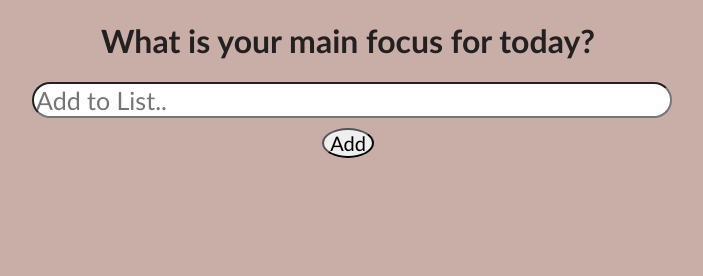
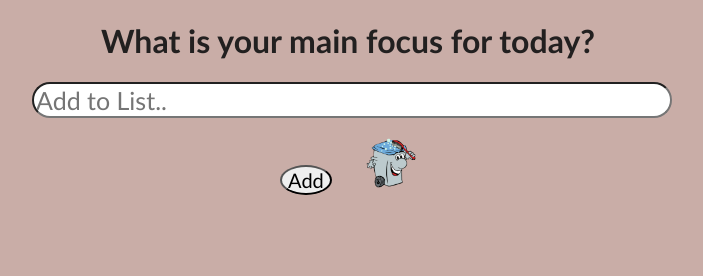
Before and after one commit to JasminAtay/To_Do_App, a plain HTML site: page index.html in a window 1280 px wide. Shown: the whole page, without its empty margins (292-995 px from the left). Drawn offline with Linux system fonts and the light colour scheme.

Commit message:
deleteAll button added

```diff
--- a/index.css
+++ b/index.css
@@ -60,3 +60,9 @@ body {
     text-decoration: line-through;
     text-decoration-color: rgb(34,32,32);
 }
+#deleteBtn{
+    height: 50px;
+    margin-left: 30px;
+    margin-top: 20px;
+    outline: none;
+}
--- a/index.html
+++ b/index.html
@@ -16,6 +16,7 @@
             <h1>What is your main focus for today?</h1>
             <input type="text" id="myInput" placeholder="Add to List..">
             <input onclick="Add()" id="addBtn" type="button" value="Add">
+            <input onclick="deleteAll()" type="image" id="deleteBtn" src="our-garbage-can-cleaning-business-bin-boss-solutions-388467.png" alt="deleteImg" >
         </div>
         <ul id="myUL">
 
--- a/index.js
+++ b/index.js
@@ -27,3 +27,10 @@ function deleteBtn(e){
         this.parentNode.removeChild(this)
     }
 }
+
+function deleteAll(){
+    let element = document.getElementById('myUL');
+    while(element.firstChild){
+        element.removeChild(element.firstChild);
+    }
+}
```
Also changed, not shown: our-garbage-can-cleaning-business-bin-boss-solutions-388467.png (added), 1 other file.
